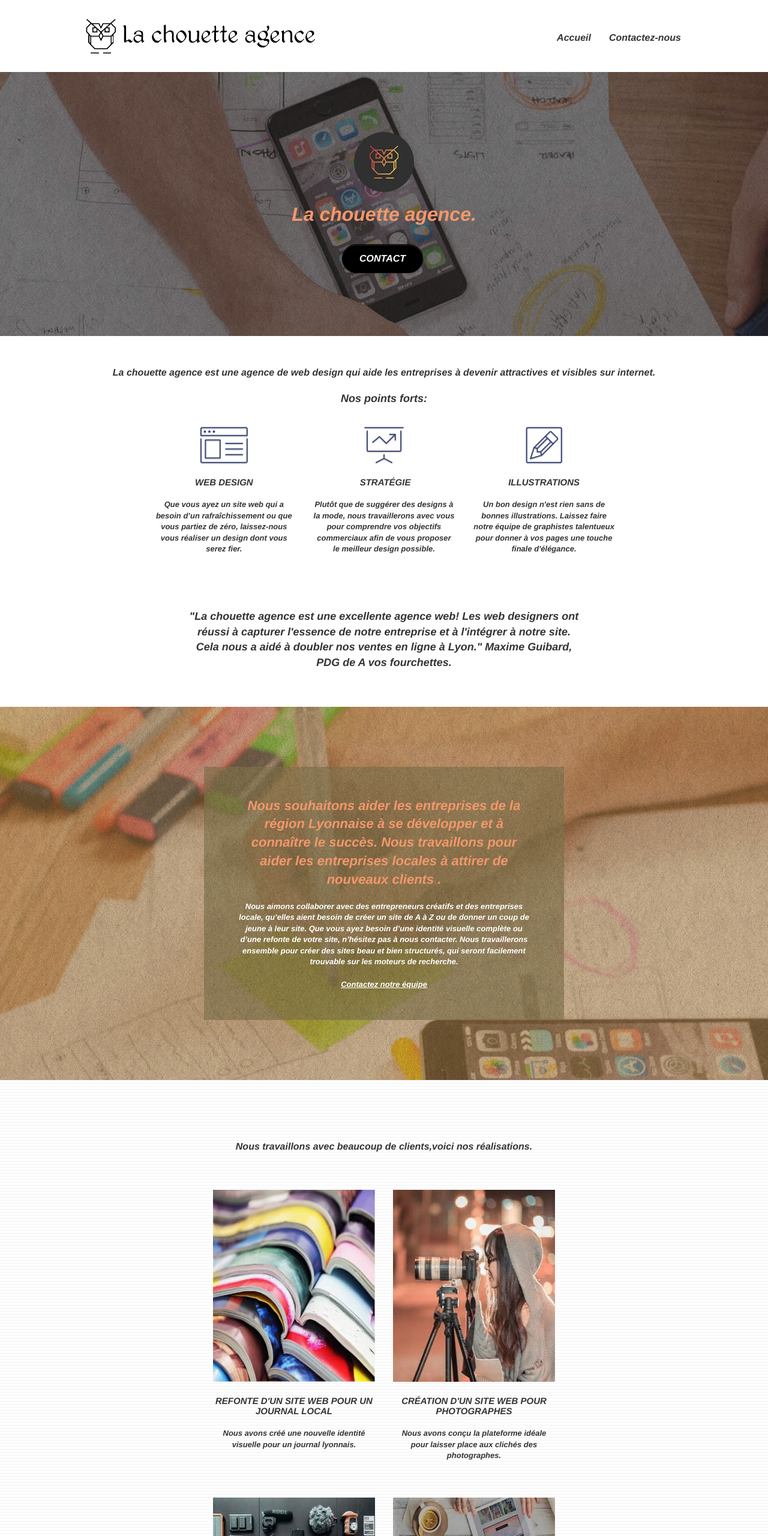
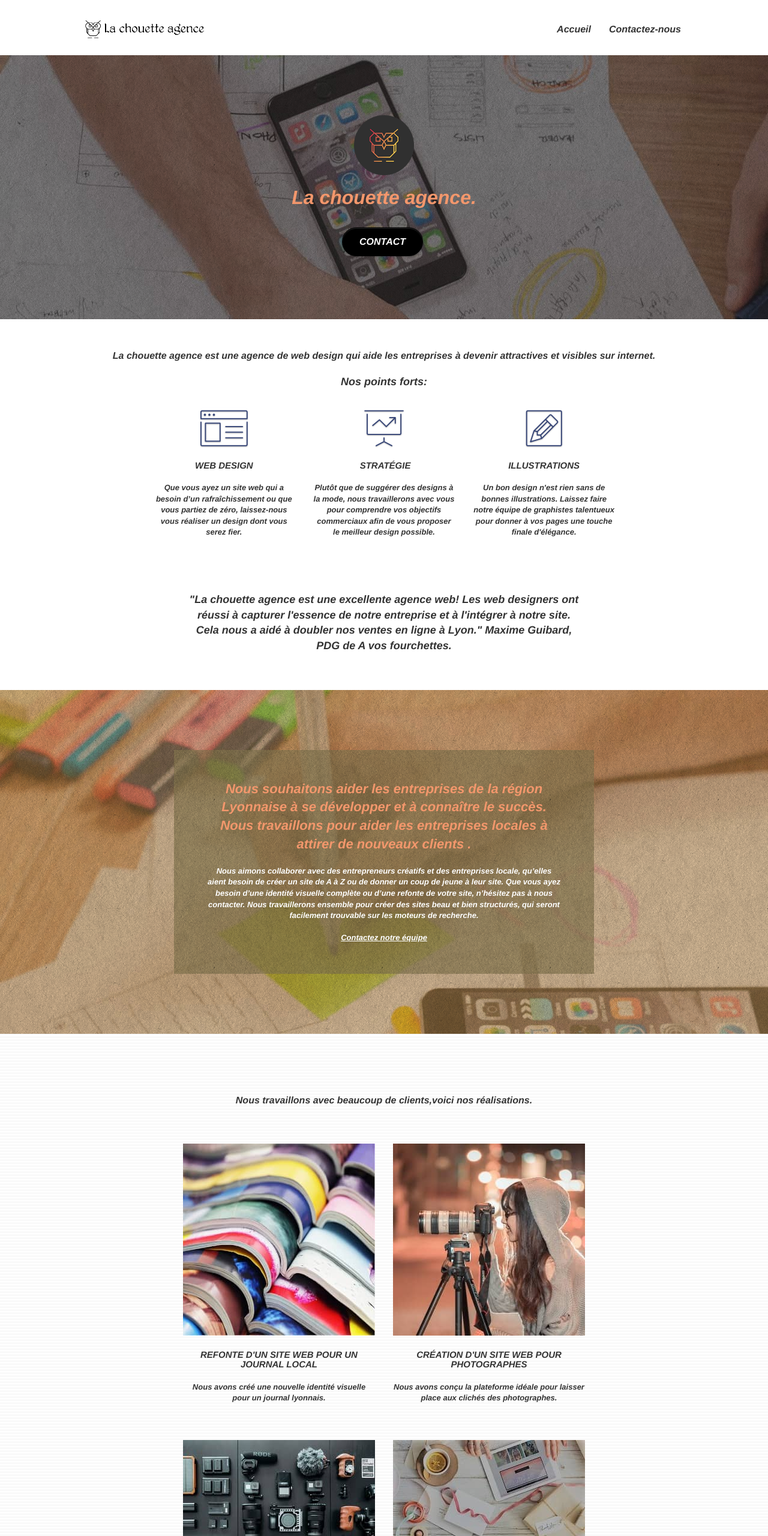
Before and after one commit to solennetardy/solennetardy-TardySolenne_4_11032021, a plain HTML site: page index.html in a window 1280 px wide. Shown: the top 2560 px of the page at 60% size. Drawn offline with Linux system fonts and the light colour scheme.

Commit message:
corrections

```diff
--- a/index.html
+++ b/index.html
@@ -8,10 +8,9 @@
     <link rel="shortcut icon" type="image/png" href="favicon.jpg">
 
 	<link rel="stylesheet" type="text/css" href="./css/bootstrap.css">
-	<link rel="stylesheet" type="text/css" href="style.css">
 	<link rel="stylesheet" type="text/css" href="./css/font-awesome.css">
 	<link rel="stylesheet" type="text/css" href="./css/et-line.css">
-
+	<link rel="stylesheet" type="text/css" href="style.css">
 
 	<script src="./js/jquery-2.1.0.js"></script>
 	<script src="./js/bootstrap.js"></script>
@@ -162,7 +161,7 @@
 				</p>
 			</div>
 			<div class="col-sm-6">
-				<a href="#" data-lightbox="img/2.jpg" data-gallery-id="gallery-1" data-caption="Création d'un site web pour photographes" data-frame="snapshot-lb"><img src="img/2.jpg" class="img-responsive portfolio-thumb" alt="paris web design logo agence web meilleure agence, Création d'un site web pour photographes" /></a>
+				<a href="#" data-lightbox="img/2.jpg" data-gallery-id="gallery-1" data-caption="Création d'un site web pour photographes" data-frame="snapshot-lb"><img src="img/2.jpg" class="img-responsive portfolio-thumb" alt="Lyon web design logo agence web meilleure agence, Création d'un site web pour photographes" /></a>
 				<h3 class="mg-md text-center">
 					Création d'un site web pour photographes
 				</h3>
@@ -215,7 +214,6 @@
 		<div class="container bloc-sm">
 			<div class="row">
 				<div class="col-sm-12">
-
 					<div class="row row-no-gutters social">
 						<div class="col-sm-3">
 							<div class="text-center">
@@ -234,7 +232,7 @@
 						</div>
 						<div class="col-sm-3">
 							<div class="text-center">
-								<a class="social" href="index.html"><span class="fa fa-instagram icon-md"></span>Instagram</a>
+								<a class="social" href="index.html"><i class="fa fa-instagram icon-md"></i></a>
 							</div>
 						</div>
 					</div>
--- a/style.css
+++ b/style.css
@@ -683,7 +683,7 @@ p {
 }
 
 .tight-width-whitespace {
-    max-width: 600px;
+    max-width: 700px;
     margin: auto auto auto auto;
 }
 
@@ -1058,11 +1058,16 @@ h4 {
 }
 
 .img-responsive {
-    height: 320px;
-    width: 320px;
+    height: auto;
+    max-width: 320px;
 }
 
 .logo2 {
     height: 100px;
     width: 100px;
 }
+
+.logolachouette{
+    width: 200px;
+    height: auto;
+}
```
Also changed, not shown: 1 other file.
